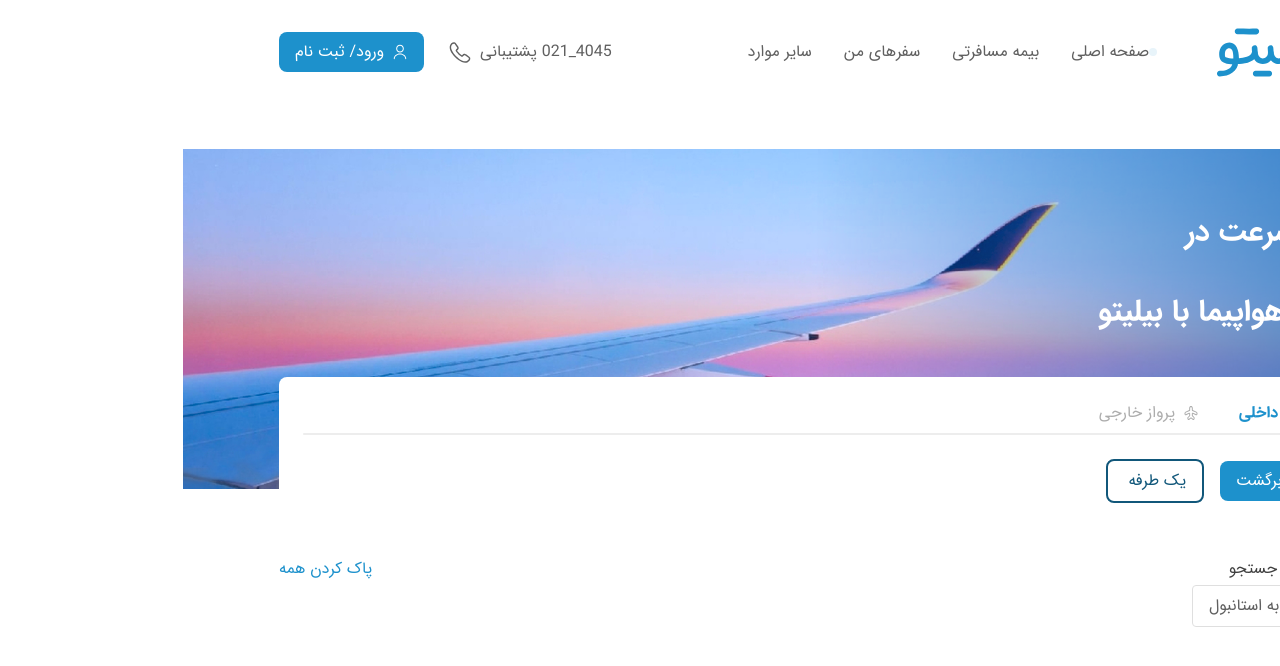
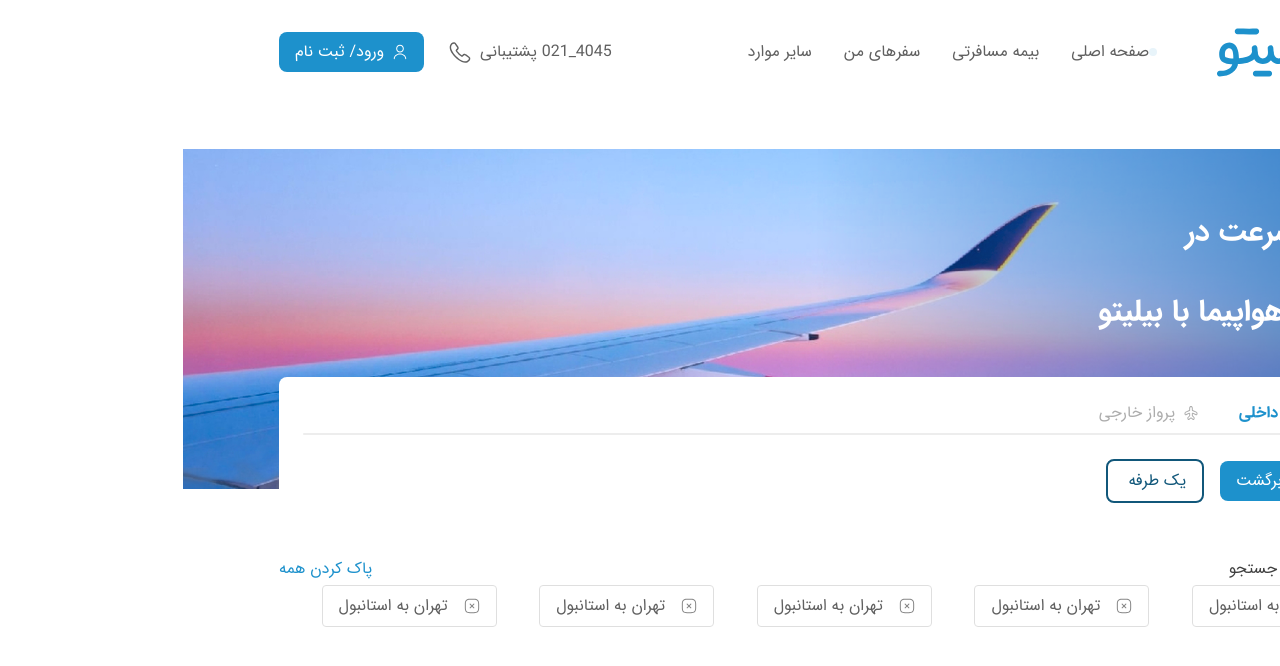
Before and after one commit to dosepehr/bilito, a Next.js app: page / in a window 1280 px wide. Shown: the top 666 px of the page. Built offline with nearby package versions, Linux system fonts and the light colour scheme.

Commit message:
make historySlider responsive

```diff
--- a/src/components/modules/SearchHistory/SearchHistory.tsx
+++ b/src/components/modules/SearchHistory/SearchHistory.tsx
@@ -15,9 +15,23 @@ const SearchHistory = () => {
             </div>
             <Slider
                 breakPoints={{
+                    0: {
+                        slidesPerView: 1,
+                    },
+                    400: {
+                        slidesPerView: 2,
+                    },
                     768: {
-                        spaceBetween: 5,
-                        slidesPerView: 2,
+                        slidesPerView: 3,
+                    },
+                    1000: {
+                        slidesPerView: 4,
+                    },
+                    1100: {
+                        slidesPerView: 5,
+                    },
+                    1300: {
+                        slidesPerView: 6,
                     },
                 }}
             >
--- a/src/components/modules/Slider/index.tsx
+++ b/src/components/modules/Slider/index.tsx
@@ -9,7 +9,7 @@ import 'swiper/css/pagination';
 type Breakpoints = {
     [key: number]: {
         slidesPerView: number;
-        spaceBetween: number;
+        spaceBetween?: number;
     };
 };
 type SliderProps = {
@@ -29,11 +29,18 @@ const Slider: FC<PropsWithChildren<SliderProps>> = ({
         <section>
             <div>
                 <Swiper
-                    navigation
+                    // navigation
                     dir='rtl'
                     modules={[Navigation]}
-                    breakPoints={breakPoints}
+                    slidesPerView={6}
+                    breakpoints={breakPoints}
                 >
+                    <SwiperSlide>{children}</SwiperSlide>
+                    <SwiperSlide>{children}</SwiperSlide>
+                    <SwiperSlide>{children}</SwiperSlide>
+                    <SwiperSlide>{children}</SwiperSlide>
+                    <SwiperSlide>{children}</SwiperSlide>
+                    <SwiperSlide>{children}</SwiperSlide>
                     <SwiperSlide>{children}</SwiperSlide>
                 </Swiper>
             </div>
```
